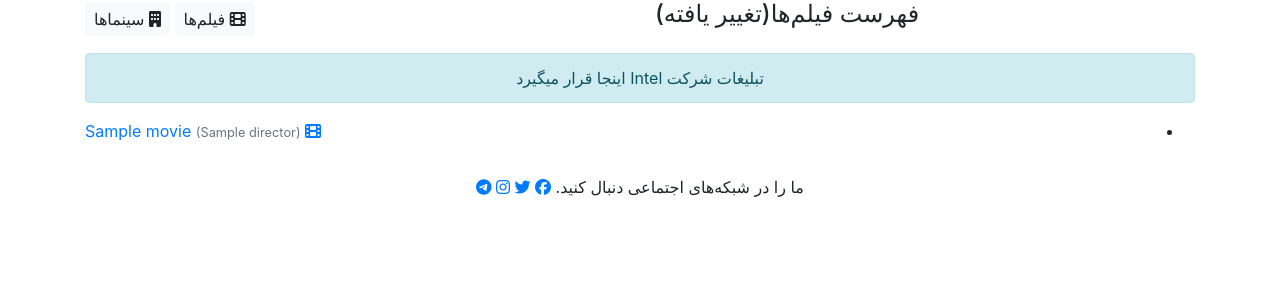
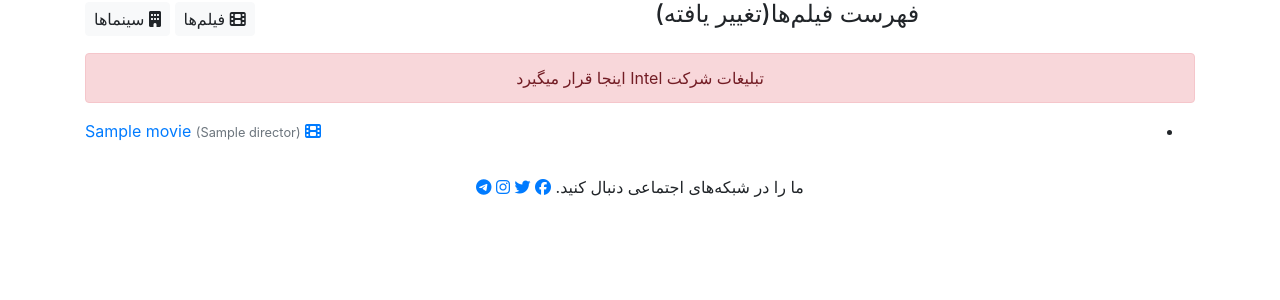
Before and after one commit to rvngrd/cinema.maktab, a Django app: template ticketing/templates/ticketing/movie_list.html in a window 1280 px wide. Shown: the part 46-346 px from the top of the page. Run offline with Django 4.2, Linux system fonts and the light colour scheme; the template is opened without the code that fills it: most values are stand-ins (such as "Sample title", 1, 10 or a date in 2020); some libraries are stand-ins or nearby versions.

Commit message:
adding color parameter with default filter of danger

```diff
--- a/ticketing/templates/ticketing/_ad.html
+++ b/ticketing/templates/ticketing/_ad.html
@@ -1,4 +1,4 @@
-<div class="alert alert-info text-center" >
+<div class="alert alert-{{ color|default:'danger' }} text-center" >
     تبلیغات شرکت
     {{ company }}
     اینجا قرار میگیرد
```
